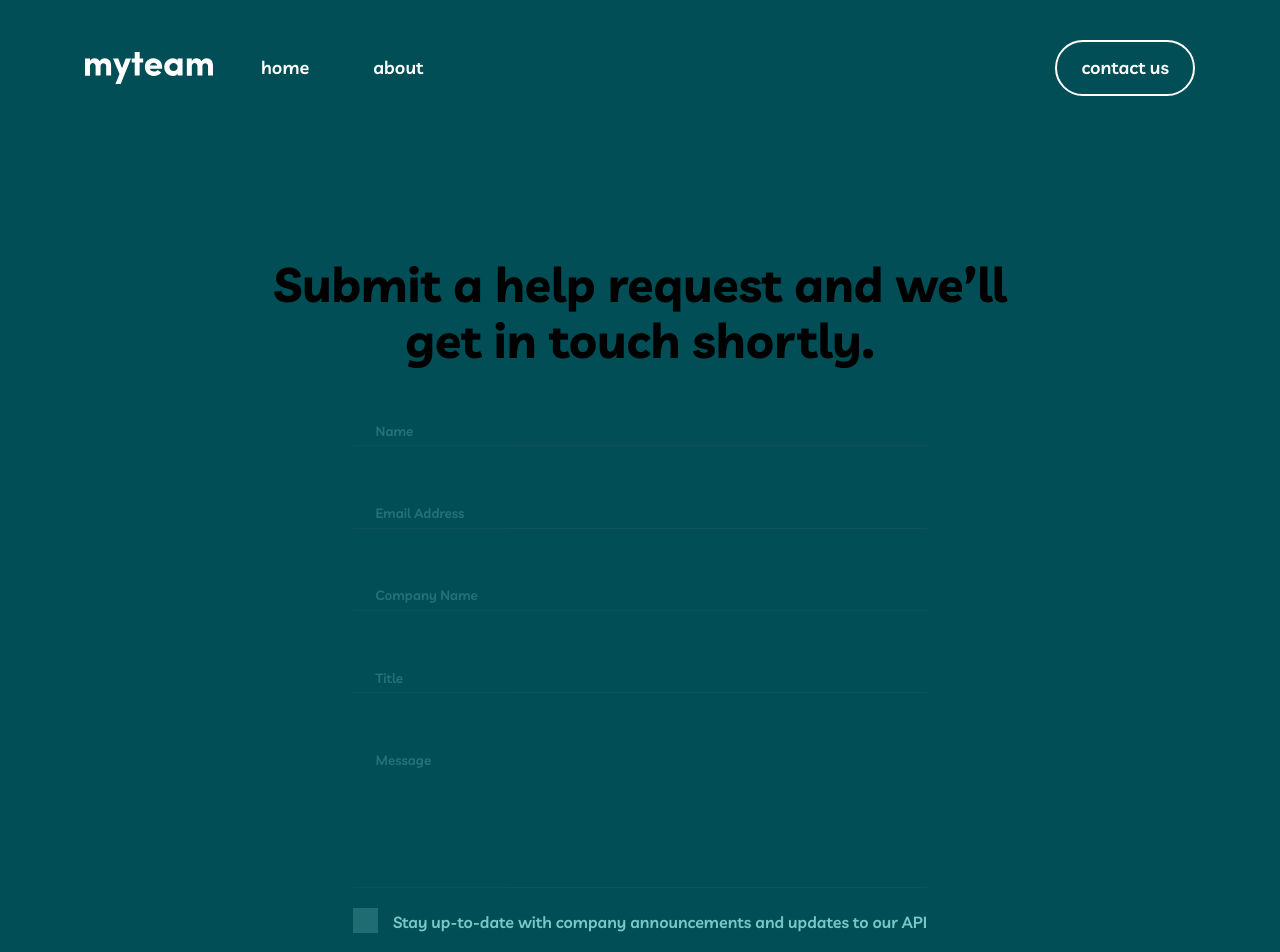
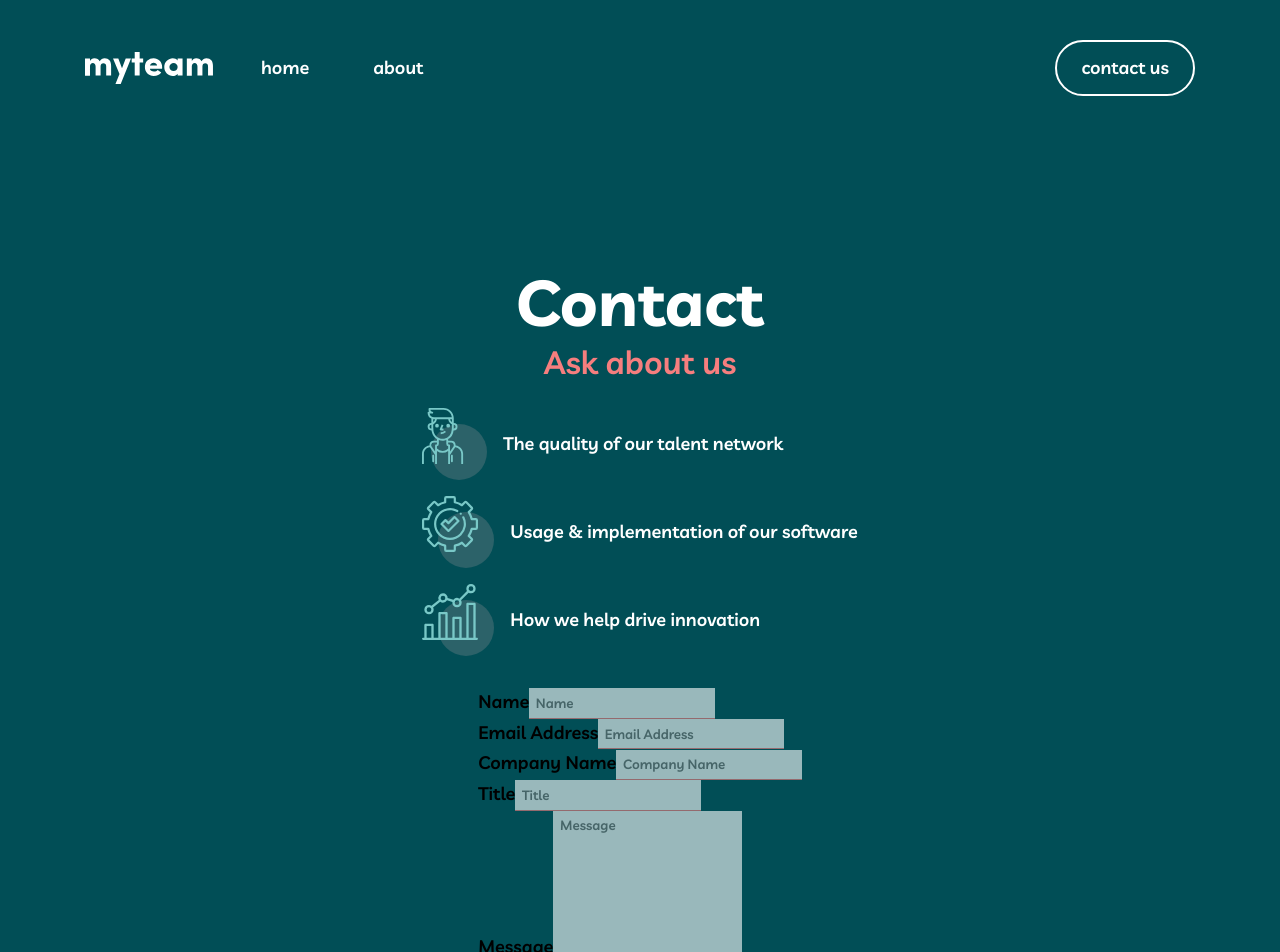
Before and after one commit to Jordypx/My_Team, a Next.js app: page /contact in a window 1280 px wide. Shown: the top 952 px of the page. Built offline with nearby package versions, Linux system fonts and the light colour scheme.

Commit message:
Fix overflow bug on main page

```diff
--- a/Components/Contact.js
+++ b/Components/Contact.js
@@ -2,17 +2,33 @@ import React, { useContext, useEffect, useRef, useState } from 'react';
 import classes from './Contact.module.css';
 
 import ClientsLogo from './ClientsLogo';
+import iconPerson from '@/public/images/icon-person.svg';
+import iconCog from '@/public/images/icon-cog.svg';
+import iconChart from '@/public/images/icon-chart.svg';
+import Image from 'next/image';
 
 const Contact = () => {
 
-    const form = useRef();
-    const [receiveCompanyAnnouncements, setReceiveCompanyAnnouncements] = useState(false);
-
     return (
         <div className={classes.container}>
-            <div className={classes.formWrapper}>
-                <h1>Submit a help request and we’ll get in touch shortly.</h1>
-                <form ref={form} className={classes.form}>
+            <div className={classes.wrapper}>
+                <h1>Contact</h1>
+                <h2>Ask about us</h2>
+                <div className={classes.qualities}>
+                    <div className={classes.quality}>
+                        <Image src={iconPerson} alt='icon person' />
+                        <p>The quality of our talent network</p>
+                    </div>
+                    <div className={classes.quality}>
+                        <Image src={iconCog} alt='icon cog' />
+                        <p>Usage & implementation of our software</p>
+                    </div>
+                    <div className={classes.quality}>
+                        <Image src={iconChart} alt='icon chart' />
+                        <p>How we help drive innovation</p>
+                    </div>
+                </div>
+                <form className={classes.form}>
                     <div className={classes.fieldsWrapper}>
                         <div className={classes.formGroup}>
                             <label htmlFor='name'>Name</label>
@@ -39,11 +55,7 @@ const Contact = () => {
                             <textarea type='textarea' id='message' name='message' placeholder='Message' rows={8} required />
                             <div className={classes.errorMessage}></div>
                         </div>
-                        <label className={classes.checkBoxContainer}>
-                            Stay up-to-date with company announcements and updates to our API
-                            <input type="checkbox" checked={receiveCompanyAnnouncements} onChange={() => setReceiveCompanyAnnouncements(!receiveCompanyAnnouncements)} />
-                            <span className={classes.checkMark}></span>
-                        </label>
+
                     </div>
                     <div className={classes.buttonWrapper}>
                         <button className='secondary-button-dark' type='submit'>Submit</button>
--- a/Components/Contact.module.css
+++ b/Components/Contact.module.css
@@ -1,251 +1,46 @@
 .container {
+    padding: var(--topAndBotPadding) var(--sidePadding);
+}
+
+.container h1 {
+    font-size: var(--heading-900);
+    color: var(--primary-color-3)
+}
+
+.container h2 {
+    font-size: var(--heading-800);
+    color: var(--primary-color-2);
+}
+
+.wrapper {
     display: flex;
     flex-direction: column;
+    align-items: center;
+    justify-content: center;
     gap: 2rem;
 }
 
 
-.formWrapper {
-    display: grid;
-    grid-template-columns: 1fr;
-    gap: 1rem;
-    padding-bottom: 3rem;
-}
-
-.formGroup {
-    display: flex;
-    width: 100%;
-    flex-direction: column;
-    gap: .25rem;
-    position: relative;
-}
-
-
-.formWrapper input,
-.formWrapper textarea {
-    border: none;
-    border-radius: 0;
-    color: #0b2036;
-    border-bottom: 1px solid rgb(54, 83, 107, 0.5);
-    opacity: .5s;
-    background-color: inherit;
-    cursor: pointer;
-    position: relative;
-}
-
-.formWrapper input:focus,
-.formWrapper textarea:focus {
-    border-bottom: 1px solid var(--secondary-color-1);
-    outline: none;
-}
-
-.formWrapper input::placeholder,
-.formWrapper textarea::placeholder {
-    color: var(--secondary-color-1);
-    opacity: .5;
-    padding-left: 1rem;
-}
-
-.formWrapper input:invalid input:not(:placeholder-shown),
-.formWrapper textarea:invalid textarea:not(:placeholder-shown) {
-    border-color: #FF0000;
-}
-
-.formWrapper input::placeholder:invalid,
-.formWrapper textarea::placeholder:invalid {
-    color: #FF0000;
-}
-
-/* Style du texte d'erreur */
-.formWrapper input:invalid+.errorMessage::after input:not(:placeholder-shown),
-.formWrapper input:invalid+.errorMessageMail::after input:not(:placeholder-shown),
-.formWrapper textarea:invalid+.errorMessage::after textarea:not(:placeholder-shown) {
-    content: "This field can't be empty.";
-    display: block;
-    color: red;
-    font-size: 12px;
-    position: absolute;
-    bottom: -1.5rem;
-    left: 1rem;
-}
-
-.formWrapper input:invalid+.errorMessageMail::after input:not(:placeholder-shown) {
-
-    content: "This field can't be empty and should be a valid mail.";
-}
-
-.fieldsWrapper {
+.qualities {
     display: flex;
     flex-direction: column;
     gap: 1rem;
 }
 
-.container h1,
-.container h2 {
-    text-align: center;
+.quality {
+    display: flex;
+    gap: 1rem;
+    align-items: center;
+    color: var(--primary-color-3);
 }
 
-.container h1 {
-    font-size: 2rem;
-    padding-top: 2rem;
-}
-
-.container h2 {
-    font-size: 1.5rem;
-    line-height: 2rem;
-    color: var(--secondary-color-1);
-    opacity: .75;
-}
-
-.formGroup label {
-    visibility: hidden;
-}
-
-.buttonWrapper button {
-    min-width: 50%;
-}
-
-/* Custom checkbox */
-/* Customize the label (the container) */
-.checkBoxContainer {
-    display: block;
-    position: relative;
-    padding-left: 2.5rem;
-    margin-bottom: 1rem;
-    cursor: pointer;
-    font-size: 22px;
-    -webkit-user-select: none;
-    -moz-user-select: none;
-    -ms-user-select: none;
-    user-select: none;
-}
-
-/* Hide the browser's default checkbox */
-
-.checkBoxContainer {
-    color: var(--secondary-color-1);
-    font-size: 1rem;
-}
-
-.checkBoxContainer input {
-    position: absolute;
-    opacity: 0;
-    cursor: pointer;
-    height: 0;
-    width: 0;
-}
-
-.clients {
-    display: flex;
-    flex-direction: column;
-    gap: 2rem;
-}
-
-/* Create a custom checkbox */
-.checkMark {
-    position: absolute;
-    top: 0;
-    left: 0;
-    height: 1.563rem;
-    width: 1.563rem;
-    background-color: var(--secondary-color-1);
-    opacity: .25;
-}
-
-/* On mouse-over, add a grey background color */
-.checkBoxContainer:hover input~.checkMark {
-    background-color: var(--secondary-color-1);
-    opacity: .25;
-}
-
-/* When the checkbox is checked, add a blue background */
-.checkBoxContainer input:checked~.checkMark {
-    background-color: var(--primary-color-1);
-    opacity: 1;
-}
-
-/* Create the checkMark/indicator (hidden when not checked) */
-.checkMark::after {
-    content: "";
-    position: absolute;
-    display: none;
-}
-
-/* Show the checkMark when checked */
-.checkBoxContainer input:checked~.checkMark::after {
-    display: block;
-}
-
-/* Style the checkMark/indicator */
-.checkBoxContainer .checkMark::after {
-    left: 9px;
-    top: 5px;
-    width: 5px;
-    height: 10px;
-    border: solid var(--primary-color-2);
-    border-width: 0 3px 3px 0;
-    -webkit-transform: rotate(45deg);
-    -ms-transform: rotate(45deg);
-    transform: rotate(45deg);
-}
-
-@media screen and (min-width: 768px) {
-    .formWrapper {
-        justify-items: center;
-    }
-
-    .formWrapper form {
-        max-width: 60%;
-    }
-
-    .container {}
-
-    .container h1 {
-        font-size: 3rem;
-        line-height: 3.5rem;
-        max-width: 90%;
-        align-self: center;
-    }
-}
-
-@media screen and (min-width: 1024px) {
 
 
-    .container h1 {
-
-        max-width: 70%;
-    }
-}
-
-@media screen and (min-width: 1440px) {
-
-    .container {
-        display: grid;
-        grid-template-columns: 1fr 1fr;
-    }
-
-    .formWrapper {
-        justify-items: flex-start;
-    }
-
-    .formWrapper form {
-        max-width: 90%;
-    }
-
-    .clients {
-        align-self: center;
-    }
-
-    .container h1 {
-        font-size: 3.625rem;
-        line-height: 3.625rem;
-        text-align: left;
-        max-width: none;
-    }
-
-    .container h2 {
-        text-align: left;
-    }
 
 
-}
+
+@media screen and (min-width: 768px) {}
+
+@media screen and (min-width: 1024px) {}
+
+@media screen and (min-width: 1440px) {}
--- a/pages/contact.js
+++ b/pages/contact.js
@@ -57,14 +57,14 @@ export default function ContactPage() {
     return (
         <>
             <Head>
-                <title>PayAPI</title>
-                <meta name="description" content="Start building with our APIs for absolutely free" />
+                <title>MyTeam</title>
+                <meta name="description" content="We help companies build dyanmic teams" />
                 <meta name="viewport" content="width=device-width, initial-scale=1" />
                 <link rel="icon" href="/favicon.ico" />
             </Head>
             <div className={`overlay-burger-menu ${isMenuOpen ? 'isActive' : ''}`} />
             <Navbar />
-            <main className='max-width top-right-bg-circle'>
+            <main className='max-width'>
                 <Contact />
                 <CTAReminder />
 
--- a/styles/index.css
+++ b/styles/index.css
@@ -368,16 +368,19 @@ main {
 
 .home {
     padding-bottom: 10rem;
+}
+
+.containerNavAndHero {
     position: relative;
 }
 
-.home::after {
+.containerNavAndHero::after {
     content: '';
     position: absolute;
     bottom: 0;
-    width: 100vw;
+    width: 100%;
     height: 6rem;
-    left: -1rem;
+    left: 0;
     background-image: url('../public/images/bg-pattern-home-2.svg');
     background-repeat: no-repeat;
     background-position: center 0rem;
@@ -557,9 +560,7 @@ main {
         padding-bottom: 14rem;
     }
 
-    .home::after {
-        left: -4rem;
-    }
+
 }
 
 @media screen and (min-width: 1024px) {
@@ -574,7 +575,7 @@ main {
 }
 
 @media screen and (min-width: 1440px) {
-    .home::after {
+    .containerNavAndHero::after {
         content: unset;
     }
 
```
